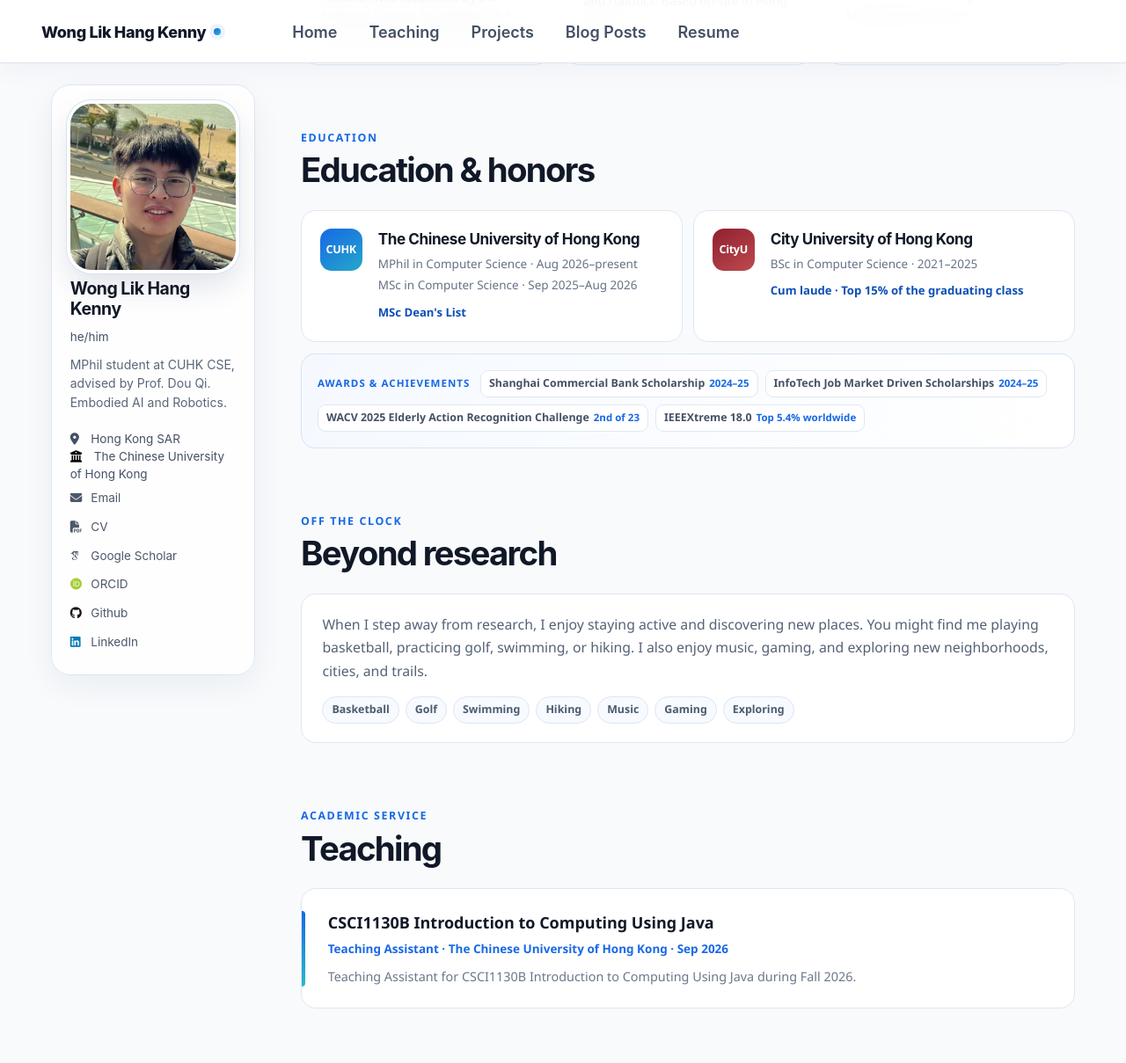
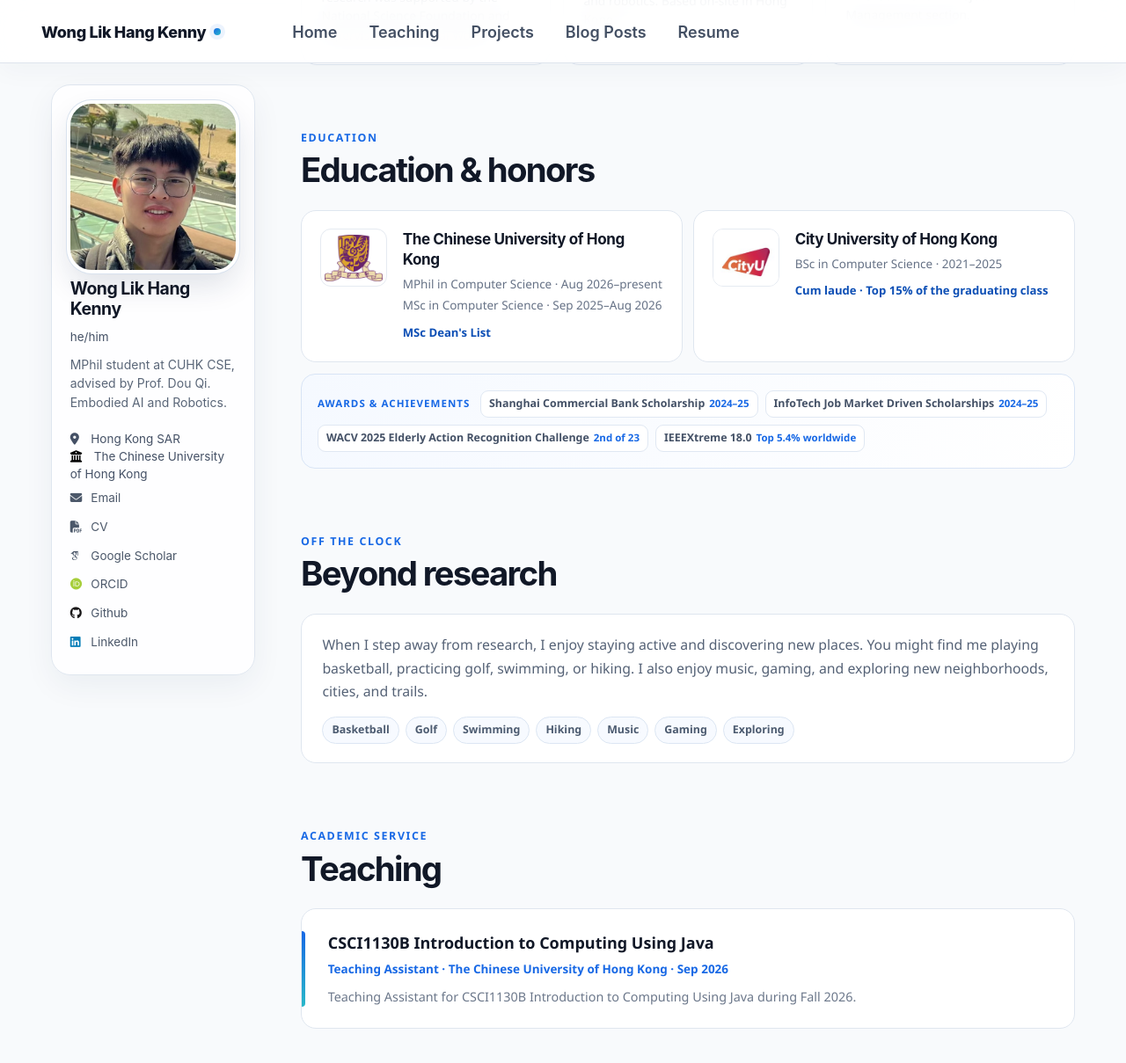
Before and after one commit to Kenn3o3/Kenn3o3.github.io, a Jekyll site: the page built from _pages/about.md, in a window 1280 px wide and 1400 px high, scrolled down 2805 px. Shown: the top 1209 px of the window at 88% size. Built offline with Jekyll 4.4.1, drawn with Linux system fonts in a browser that asks for light colours; some web fonts are replaced.

Commit message:
Show university logos on the personal homepage

```diff
--- a/_pages/about.md
+++ b/_pages/about.md
@@ -81,11 +81,11 @@ redirect_from:
 
 <div class="education-grid">
   <article class="education-card">
-    <span class="education-mark">CUHK</span>
+    <span class="education-mark education-mark--cuhk"><img src="/images/education/cuhk.png" alt="The Chinese University of Hong Kong emblem" loading="lazy"></span>
     <div><h3>The Chinese University of Hong Kong</h3><p>MPhil in Computer Science · Aug 2026–present</p><p>MSc in Computer Science · Sep 2025–Aug 2026</p><strong>MSc Dean's List</strong></div>
   </article>
   <article class="education-card">
-    <span class="education-mark education-mark--cityu">CityU</span>
+    <span class="education-mark education-mark--cityu"><img src="/images/education/cityuhk.jpg" alt="City University of Hong Kong logo" loading="lazy"></span>
     <div><h3>City University of Hong Kong</h3><p>BSc in Computer Science · 2021–2025</p><strong>Cum laude · Top 15% of the graduating class</strong></div>
   </article>
 </div>
--- a/_sass/_custom.scss
+++ b/_sass/_custom.scss
@@ -606,20 +606,27 @@ a { color: var(--kw-blue); }
 
 .education-mark {
   display: grid;
-  flex: 0 0 48px;
-  width: 48px;
-  height: 48px;
+  flex: 0 0 76px;
+  width: 76px;
+  height: 66px;
   place-items: center;
-  border-radius: 13px;
-  color: #fff;
-  background: linear-gradient(145deg, #1768e5, #25a8cb);
-  font-size: 0.7rem;
-  font-weight: 850;
-  letter-spacing: -0.025em;
+  overflow: hidden;
+  padding: 4px;
+  border: 1px solid #e5eaf1;
+  border-radius: 12px;
+  background: #fff;
 
-  &--cityu {
-    color: #fff;
-    background: linear-gradient(145deg, #8f2030, #be4a4e);
+  img {
+    display: block;
+    width: 100%;
+    height: 100%;
+    margin: 0;
+    object-fit: contain;
+  }
+
+  &--cityu img {
+    object-fit: cover;
+    transform: scale(1.28);
   }
 }
 
```
Also changed, not shown: images/education/cityuhk.jpg (added), images/education/cuhk.png (added).
